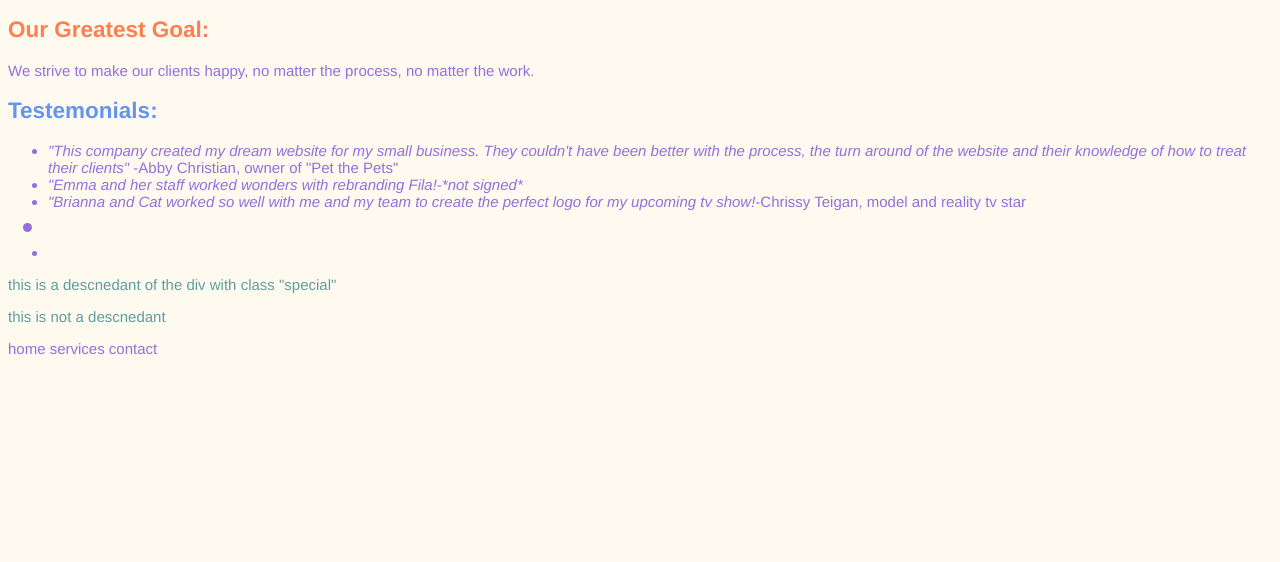
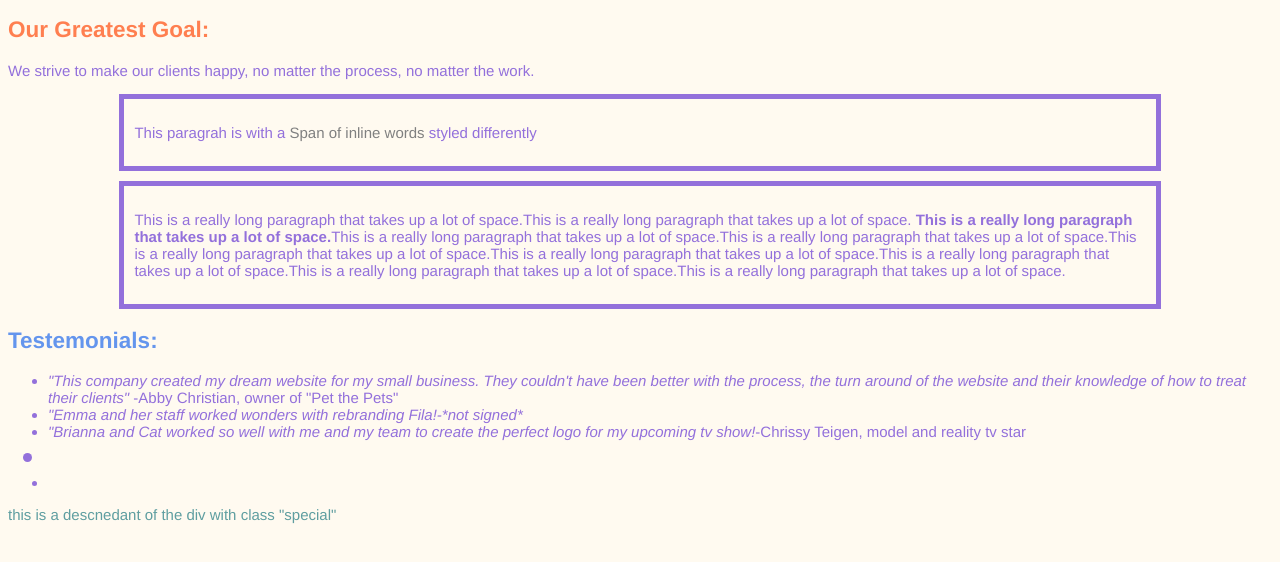
Before and after one commit to esa7/assignment2, a plain HTML site: page index.html in a window 1280 px wide. Shown: the part 82-644 px from the top of the page. Drawn offline with Linux system fonts and the light colour scheme.

Commit message:
boxed model

```diff
--- a/css/styles.css
+++ b/css/styles.css
@@ -7,3 +7,27 @@ body {
 }
 
 /*h2 {color:cornflowerblue; }*/
+
+
+.gray-span {
+    color: grey;
+
+
+}
+
+.centered {
+    /*    margin-left: 20px;
+    margin-right: 20px;*/
+
+    padding: 10px 10px 10px 10px;
+    border: 5px solid;
+    margin:10px auto 10px auto;
+    width:80%
+
+
+
+/*    margin-left:auto;
+    margin-right:auto;*/
+
+
+}
--- a/index.html
+++ b/index.html
@@ -57,13 +57,26 @@
             <p>We strive to make our clients happy, no matter the process, no matter the work.</p>
 
 
+            <div class="centered">
+                <p> This paragrah is with a <span class="gray-span"> Span of inline words </span>styled differently</p>
+            </div>
+
+            <div class="centered">
+                <p> This is a really long paragraph that takes up a lot of space.This is a really long paragraph that takes up a lot of space. <strong>This is a really long paragraph that takes up a lot of space.</strong>This is a really long paragraph that takes up a lot of space.This is a really long paragraph that takes up a lot of space.This is a really long paragraph that takes up a lot of space.This is a really long paragraph that takes up a lot of space.This is a really long paragraph that takes up a lot of space.This is a really long paragraph that takes up a lot of space.This is a really long paragraph that takes up a lot of space.</p>
+
+
+            </div>
+
+
+
+
             <h2> Testemonials:</h2>
             <ul>
                 <li> <em>"This company created my dream website for my small business. They couldn't have been better with the process, the turn around of the website and their knowledge of how to treat their clients"</em> -Abby Christian, owner of "Pet the Pets"</li>
 
                 <li><em>"Emma and her staff worked wonders with rebranding Fila!-*not signed* </em></li>
 
-                <li><em>"Brianna and Cat worked so well with me and my team to create the perfect logo for my upcoming tv show!</em>-Chrissy Teigan, model and reality tv star</li>
+                <li><em>"Brianna and Cat worked so well with me and my team to create the perfect logo for my upcoming tv show!</em>-Chrissy Teigen, model and reality tv star</li>
 
                 <li class="design-font-big design-black">
                 <li designfirm-font-heavy>
@@ -75,11 +88,9 @@
             <div id="content">
                 <p> this is a descnedant of the div with class "special"</p>
             </div>
-            <div id=content>
-                <p> this is not a descnedant </p>
-            </div>
 
-            <div> home services contact</div>
+
+
             <p class="design-black">
 
     </main>
```
Also changed, not shown: 1 other file.
